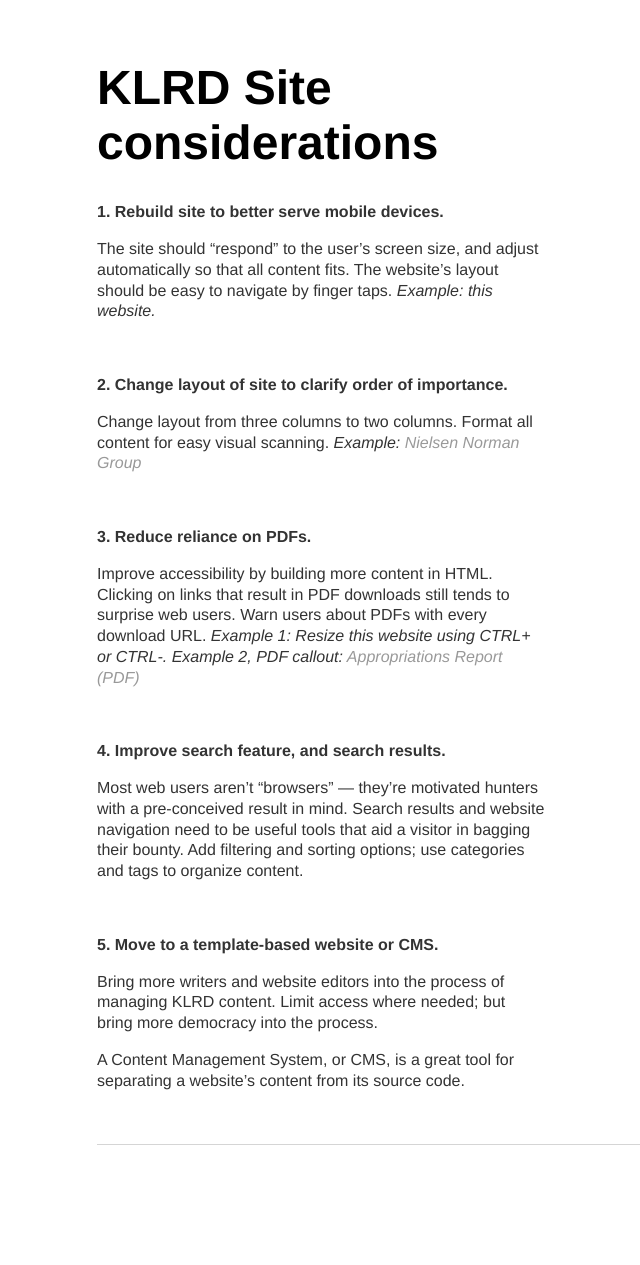
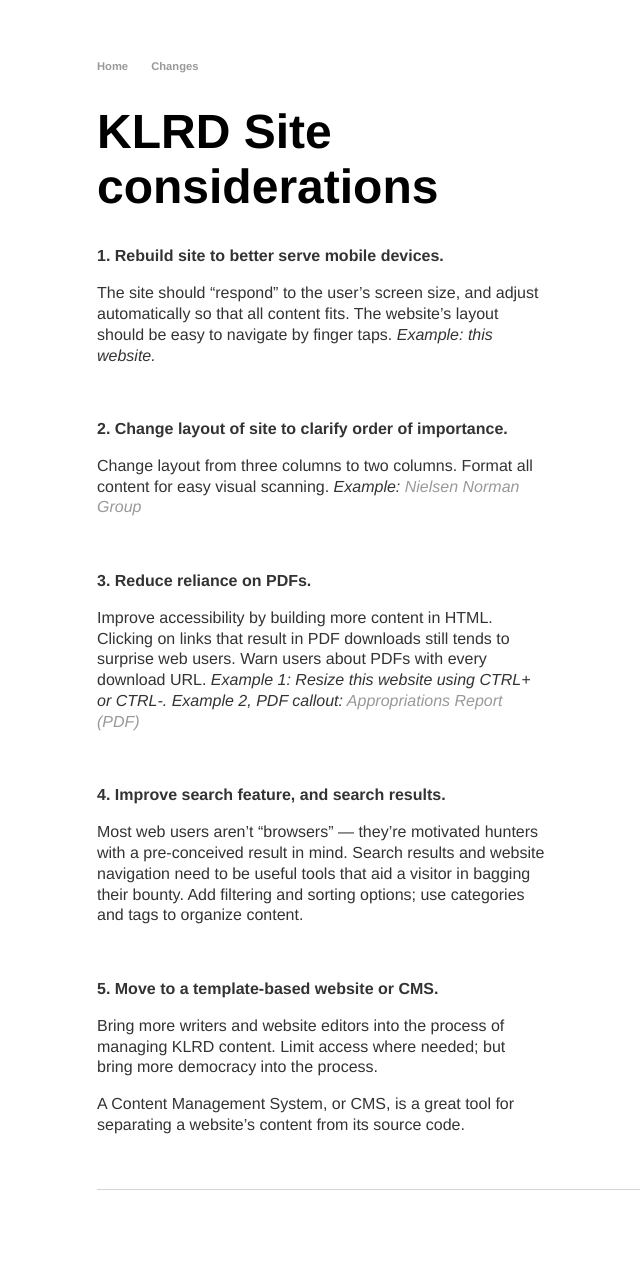
Before and after one commit to karlfun/karlfun.github.io, a Jekyll site: the page built from index.html, in a window 1280 px wide. Shown: the whole page, without its empty margins (95-735 px from the left). Built offline with Jekyll 4.4.1, drawn with Linux system fonts in a browser that asks for light colours; before the commit the page ends 1220 px from its top, so only the background shows below that.

Commit message:
bring nav links back and add link to new changes directory

```diff
--- a/_layouts/default.html
+++ b/_layouts/default.html
@@ -6,14 +6,12 @@
 			<link rel="stylesheet" type="text/css" href="/drab.css">
 		</head>
 		<body>
-			<!--<nav>
+			<nav>
 	    		<ul>
 	        		<li><a href="/">Home</a></li>
-		        	<li><a href="/about">About</a></li>
-	        		<li><a href="/cv">CV</a></li>
-	        		<li><a href="/blog">Blog</a></li>
+		        	<li><a href="/changes">Changes</a></li>
 	    		</ul>
-			</nav>-->
+			</nav>
 			<div class="container">
 
 			{{ content }}
```
